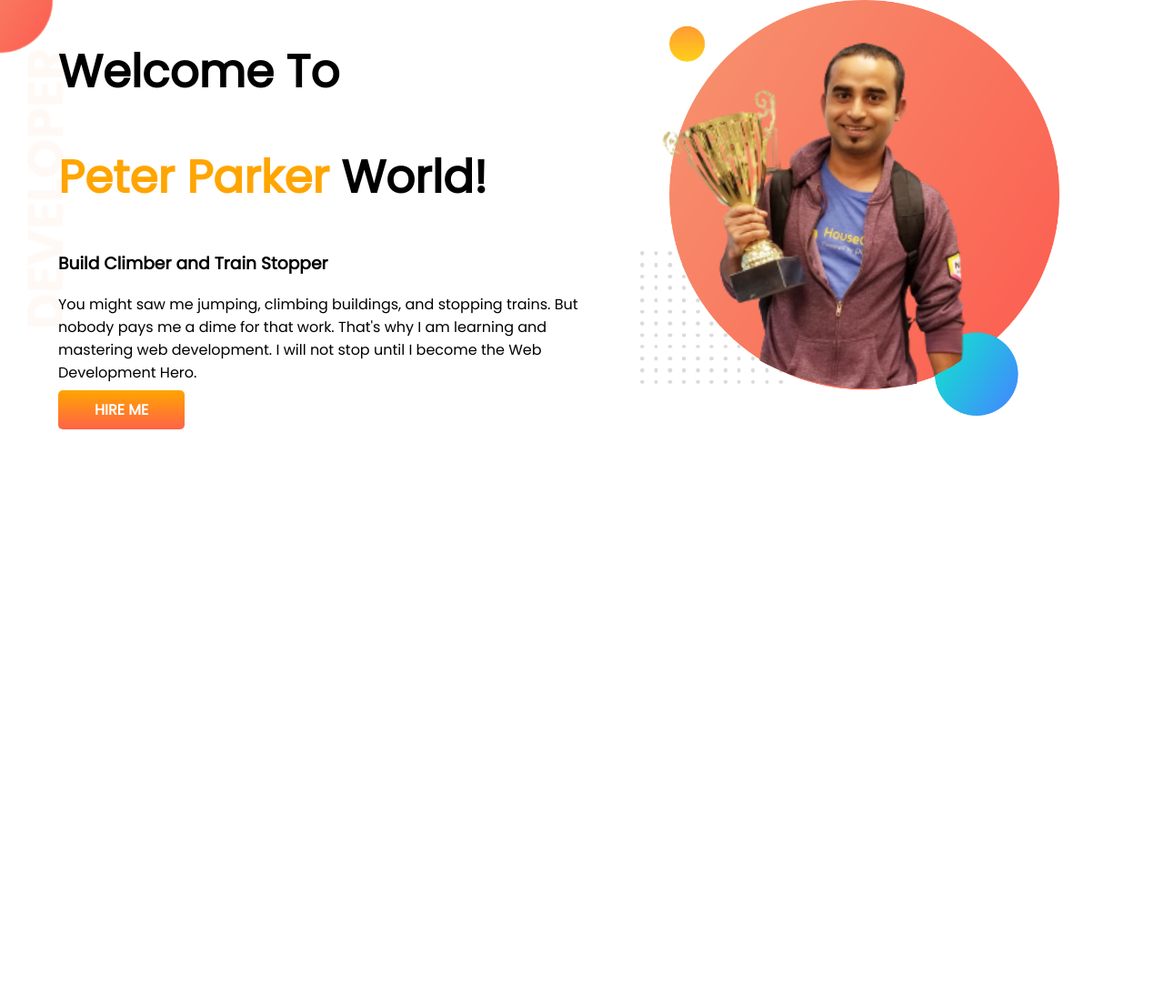
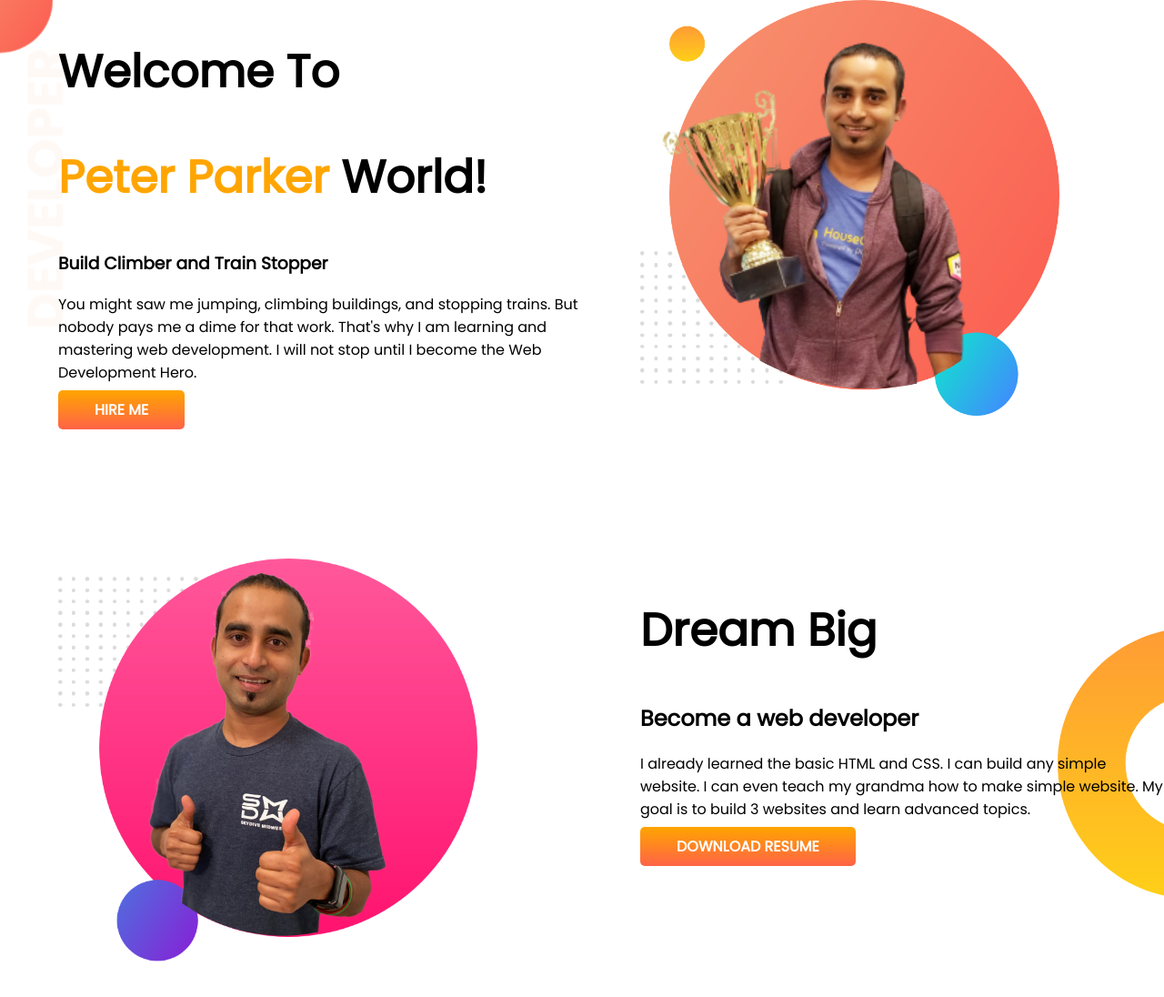
Before and after one commit to AmartyaGhoshyoo/developer-portfolio, a plain HTML site: page index.html in a window 1280 px wide. Shown: the whole page at 91% size. Before the commit the page ends 800 px from the top, so only its background shows below. Drawn offline with Linux system fonts and the light colour scheme.

Commit message:
Dream Big

```diff
--- a/index.html
+++ b/index.html
@@ -29,6 +29,22 @@
             <img src="Jhankar-bg.png" alt="">
         </div>
     </section>
+    <section class="Dream-Big">
+        <div class="really">
+            <img src="images/jhankar2.png" alt="">
+        </div>
+        <div class="really">
+            <h1>Dream Big</h1>
+            <h2>Become a web developer</h2>
+            <p>I already learned the basic HTML and CSS. I can build any simple website. I can even teach my grandma how
+                to make simple website. My goal is to build 3 websites and learn advanced topics.</p>
+            <a class="link-button" target="_blank" href="https://www.linkedin.com/company/programminghero/">DOWNLOAD
+                RESUME</a>
+
+        </div>
+
+
+    </section>
 </body>
 
 </html>
--- a/style.css
+++ b/style.css
@@ -10,6 +10,7 @@ h1{
 }
 section{
     display: flex;
+    margin-bottom: 150px;
 }
 .really{
     width: 50%;
@@ -30,3 +31,8 @@ section{
     background-image: url(images/top-banner.png);
     background-repeat: no-repeat;
 }
+.Dream-Big{
+    background-image: url(images/dream-bg.png);
+    background-repeat: no-repeat;
+    background-position: right;
+}
```
